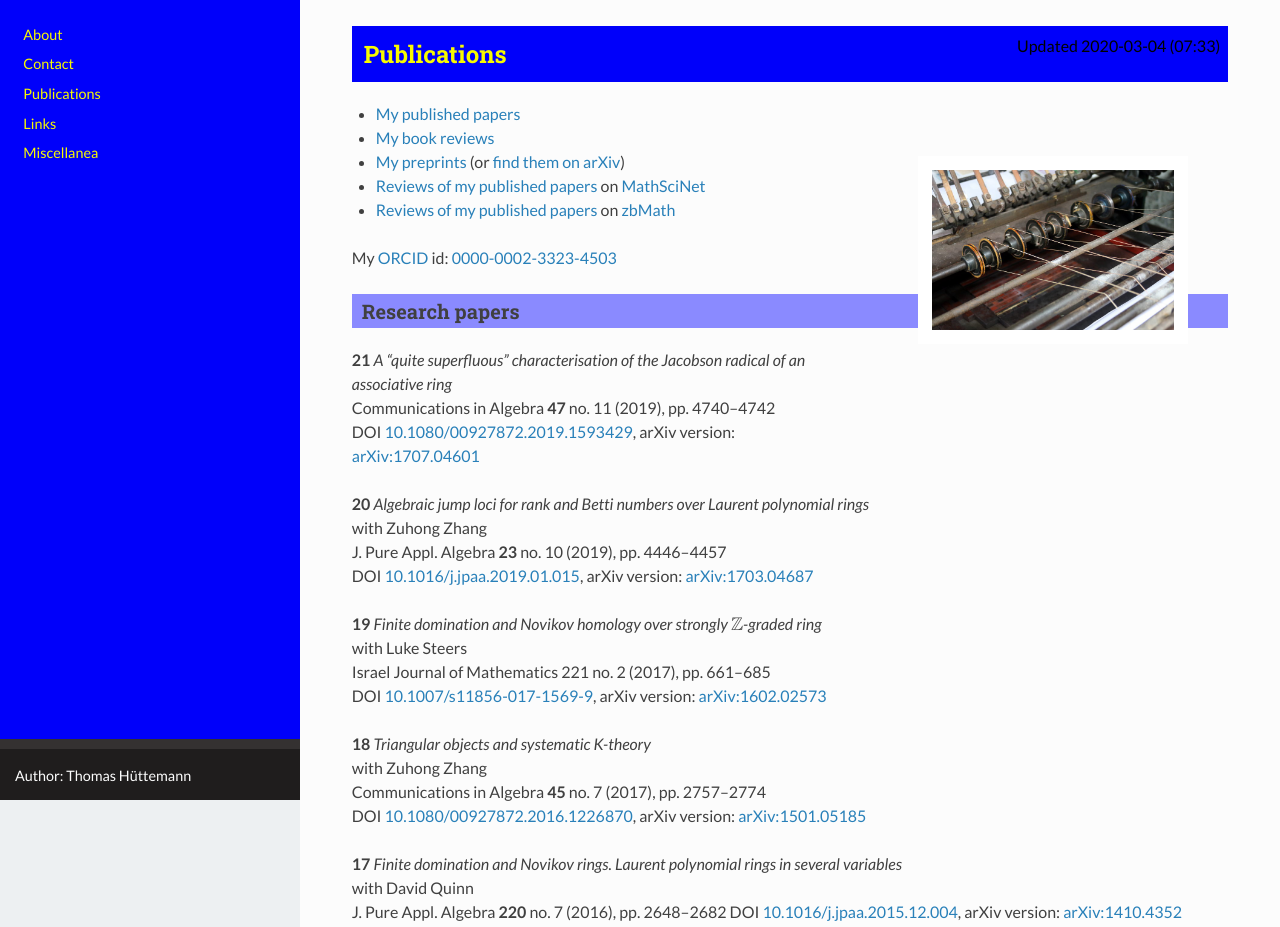
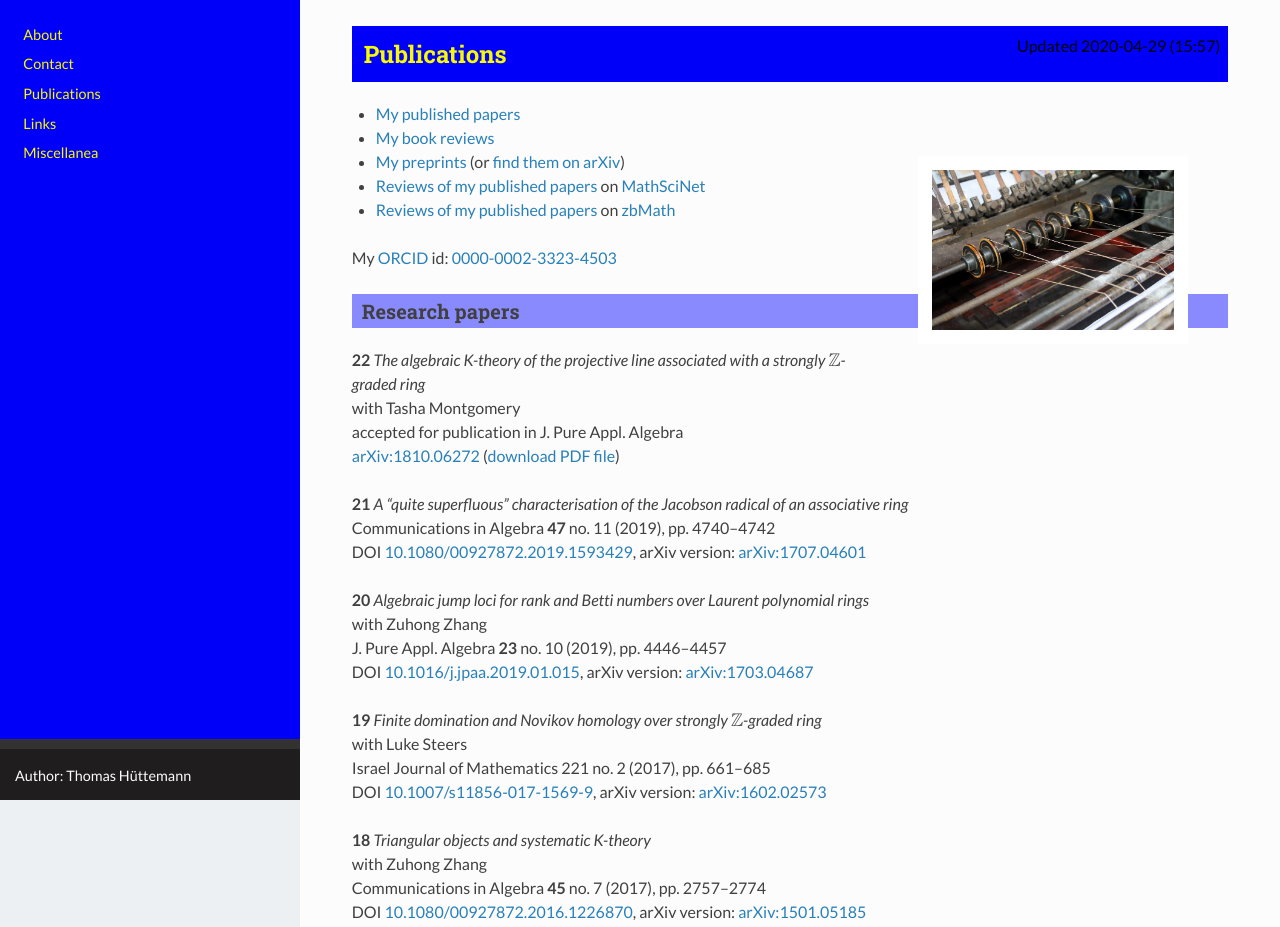
Before and after one commit to t-huettemann/t-huettemann.github.io, a plain HTML site: page publications.html in a window 1280 px wide. Shown: the top 927 px of the page. Drawn offline with nearby package versions, Linux system fonts and the light colour scheme; some packages are replaced by stand-ins of ours.

Commit message:
Update 2020-04-29 (15:57:32 GMT+0100)

```diff
--- a/publications.html
+++ b/publications.html
@@ -221,7 +221,7 @@ for the JavaScript code in this tag.
 <div>
 <div style='float:right; color:gray; vertical-align:bottom; padding-right:0.5em; padding-top:0.5em;color:black;'><div class="movetoh2">
 <p>
-Updated 2020-03-04 (07:33)
+Updated 2020-04-29 (15:57)
 </p>
 
 </div></div></div>
@@ -259,6 +259,13 @@ My <a href="https://orcid.org/">ORCID</a> id: <a href="https://orcid.org/0000-00
 <div id="outline-container-sec-3-1" class="outline-3">
 <h3 id="sec-3-1">Research papers</h3>
 <div class="outline-text-3" id="text-3-1">
+<p>
+<b>22</b> <i>The algebraic K-theory of the projective line associated with a strongly \(\mathbb{Z}\)-graded ring</i><br  />
+  with Tasha Montgomery<br  />
+  accepted for publication in J.&nbsp;Pure Appl.&nbsp;Algebra<br  />
+  <a href="https://arxiv.org/abs/1810.06272">arXiv:1810.06272</a> (<a href="https://arxiv.org/pdf/1810.06272">download PDF file</a>)
+</p>
+
 <p>
 <b>21</b> <i>A “quite superfluous” characterisation of the Jacobson radical of an associative ring</i><br  />
 Communications in Algebra <b>47</b> no.&nbsp;11 (2019), pp.&nbsp;4740&#x2013;4742<br  />
@@ -423,10 +430,6 @@ DOI <a href="https://doi.org/10.1016/S0022-4049(00)00058-X">10.1016/S0022-4049(0
 <li><i>Non-commutative localisation and finite domination over strongly \(\mathbb{Z}\)-graded rings</i><br  />
   <a href="https://arxiv.org/abs/1809.07118">arXiv:1809.07118</a> (<a href="https://arxiv.org/pdf/1809.07118">download PDF file</a>)
 </li>
-<li><i>The algebraic K-theory of the projective line associated with a strongly \(\mathbb{Z}\)-graded ring</i><br  />
-  with Tasha Montgomery<br  />
-  <a href="https://arxiv.org/abs/1810.06272">arXiv:1810.06272</a> (<a href="https://arxiv.org/pdf/1810.06272">download PDF file</a>)
-</li>
 <li><i>Annihilators in \(\mathbb{N}^k\)-graded and \(\mathbb{Z}^k\)-graded rings</i><br  />
   <a href="https://arxiv.org/abs/1703.01796">arXiv:1703.01796</a> (<a href="https://arxiv.org/pdf/1703.01796">download PDF file</a>)
 </li>
```
